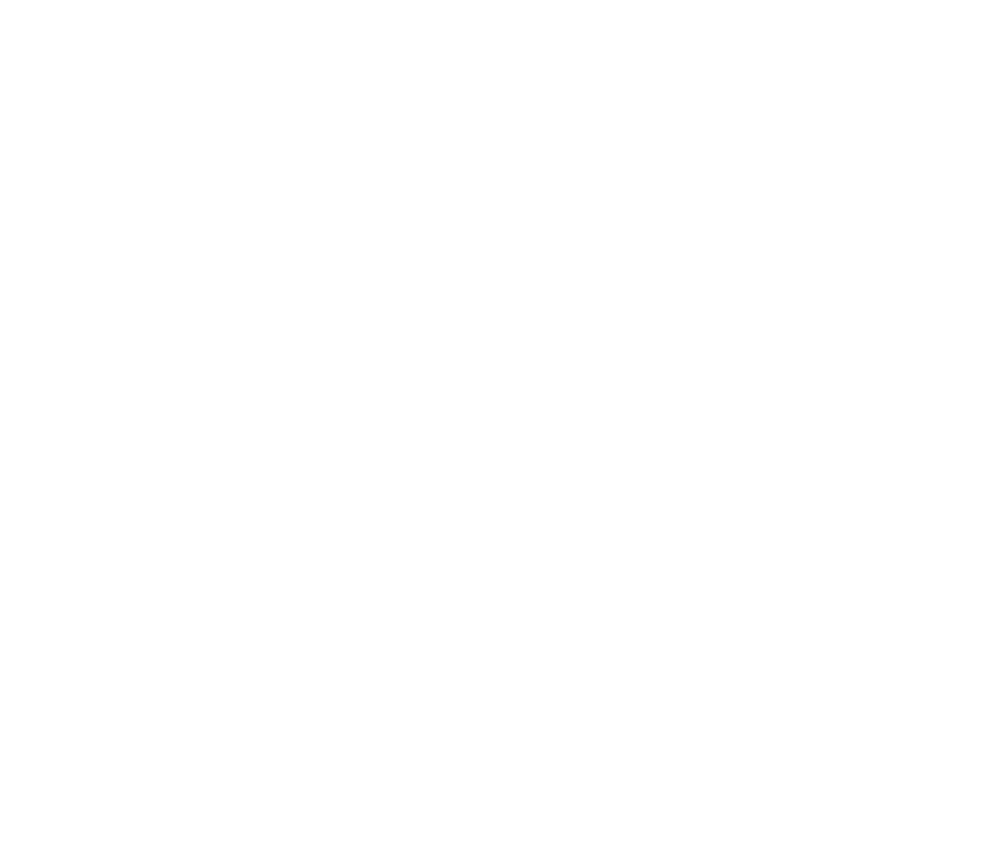
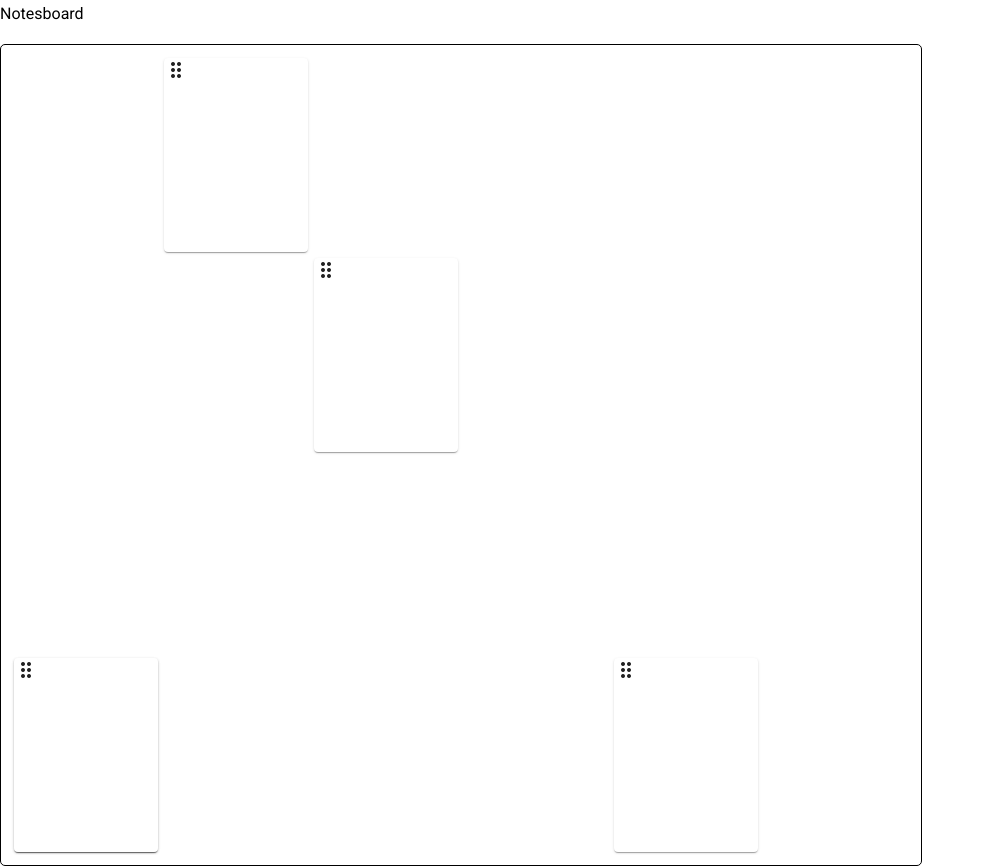
Before and after one commit to googleinterns/step257-2020, an Angular app in the folder sticknotes-frontend/: page /board-demo in a window 1280 px wide. Before the commit this address led to /. Shown: the whole page, without its empty margins (0-985 px from the left). Before the commit the page ends 800 px from the top, so only its background shows below. Built offline with nearby package versions, Linux system fonts and the light colour scheme.

Commit message:
Board with drag&drop notes

```diff
--- a/sticknotes-frontend/src/app/app-routing.module.ts
+++ b/sticknotes-frontend/src/app/app-routing.module.ts
@@ -4,7 +4,7 @@ import { BoardComponent } from './board/board.component';
 
 const routes: Routes = [
   {
-    path: 'board',
+    path: 'board-demo',
     component: BoardComponent
   }
 ];
--- a/sticknotes-frontend/src/app/board/board.component.css
+++ b/sticknotes-frontend/src/app/board/board.component.css
@@ -1,17 +1,33 @@
-.board {
+.board-wrapper {
   padding: 10px;
-  display: flex;
-  /* grid-template: repeat(5, 205px) / repeat(8, 155px); */
-  width: 1000px;
-  height: 700px;
-  overflow: scroll;
   border: 1px solid black;
   border-radius: 5px;
+  width: 900px;
+  height: 800px;
 }
 
-.note {
+.board {
+  overflow: scroll;
+  height: 100%;
+  width: 100%;
+  position: absolute;
+}
+
+.mat-card-wrapper {
+  height: 200px;
   width: 150px;
-  height: 200px;
-  background-color: aqua;
-  position: relative;
+  position: absolute;
+  display: flex;
+  justify-content: center;
+  align-items: center;
 }
+
+.mat-card {
+  height: 194px;
+  width: 144px;
+  padding: 0px;
+}
+
+.drag-handle {
+  cursor: move;
+}
--- a/sticknotes-frontend/src/app/board/board.component.html
+++ b/sticknotes-frontend/src/app/board/board.component.html
@@ -1,4 +1,13 @@
-<div class="board">
-  <div cdkDrag class="note">a</div>
-
+<h3>{{boardTitle}}</h3>
+<div class="board-wrapper">
+  <div class="board">
+    <div *ngFor="let note of notes; let i = index">
+      <div (cdkDragEnded)="onNoteDrop($event, note)" cdkDrag class="mat-card-wrapper"
+        [style]="'left:'+note.x + 'px;top:' + note.y + 'px'">
+        <mat-card>
+          <mat-icon cdkDragHandle class="drag-handle">drag_indicator</mat-icon>
+        </mat-card>
+      </div>
+    </div>
+  </div>
 </div>
--- a/sticknotes-frontend/src/app/board/board.component.ts
+++ b/sticknotes-frontend/src/app/board/board.component.ts
@@ -1,4 +1,8 @@
 import { Component, OnInit } from '@angular/core';
+import { CdkDragEnd } from '@angular/cdk/drag-drop';
+import { Vector2 } from '../utility/vector';
+import { getTranslateValues } from '../utility/util';
+import { Note } from '../interfaces';
 
 @Component({
   selector: 'app-board',
@@ -7,9 +11,68 @@ import { Component, OnInit } from '@angular/core';
 })
 export class BoardComponent implements OnInit {
 
+  public notes: Note[] = [];
+  public boardTitle = 'Notesboard';
+  public readonly BOARD_WIDTH = 6;
+  public readonly BOARD_HEIGHT = 4;
   constructor() { }
 
   ngOnInit(): void {
+    // generate mock notes
+    for (let i = 0; i < 5; ++i) {
+      this.notes.push({
+        x: this.getRandomInt(6) * 150,
+        y: this.getRandomInt(4) * 200,
+        translateX: 0,
+        translateY: 0
+      });
+    }
   }
 
+  // returns a random int in the range [0, max)
+  private getRandomInt(max: number) {
+    return Math.floor(Math.random() * Math.floor(max));
+  }
+
+  // moves a note to a proper position after it was released
+  public onNoteDrop(cdkDragEnd: CdkDragEnd, note: Note) {
+    const elementRef = cdkDragEnd.source.element.nativeElement;
+    const curTranslate = getTranslateValues(elementRef);
+    note.translateX = curTranslate.x;
+    note.translateY = curTranslate.y;
+    const x = note.x + note.translateX;
+    const y = note.y + note.translateY;
+    const vectors = [];
+    // get the list of all possibly correct positions of the note
+    for (let i = 0; i < this.BOARD_WIDTH; ++i) {
+      for (let j = 0; j < this.BOARD_HEIGHT; ++j) {
+        vectors.push(new Vector2(i * 150, j * 200));
+      }
+    }
+    // exclude already taken positions
+    const epsilon = 1;
+    this.notes.forEach(note => {
+      const notePosition = new Vector2(note.x + note.translateX, note.y + note.translateY);
+      // allow some margin of error, so distance shouldn't be exactly equal
+      const taken = vectors.find((v: Vector2) => v.distanceTo(notePosition) <= epsilon);
+      if (taken) {
+        const indexOfTaken = vectors.indexOf(taken);
+        vectors.splice(indexOfTaken, 1);
+      }
+    });
+    // find the shortest vector which is going to be the closest correct note position
+    let minDistanceVector = vectors[0];
+    const curDragPos = new Vector2(x, y);
+    for (const v of vectors) {
+      // calculate distance to the point, find the vector with the minimal distance to the point
+      if (curDragPos.distanceTo(v) < curDragPos.distanceTo(minDistanceVector)) {
+        minDistanceVector = v;
+      }
+    }
+    // apply new transformation
+    note.translateX += (minDistanceVector.x - x);
+    note.translateY += (minDistanceVector.y - y);
+    const transform = `translate3d(${note.translateX}px, ${note.translateY}px, 0)`;
+    elementRef.style.transform = transform;
+  }
 }
--- /dev/null
+++ b/sticknotes-frontend/src/app/interfaces.ts
@@ -0,0 +1,6 @@
+export interface Note {
+  x: number;
+  y: number;
+  translateX: number;
+  translateY: number;
+}
--- /dev/null
+++ b/sticknotes-frontend/src/app/utility/util.ts
@@ -0,0 +1,25 @@
+import { Vector2 } from './vector';
+
+export function getTranslateValues(element: HTMLElement): Vector2 {
+  const style = window.getComputedStyle(element)
+  const matrix = style.transform || style.webkitTransform;
+
+  // No transform property. Simply return 0 values.
+  if (matrix === 'none') {
+    return new Vector2(0, 0);
+  }
+
+  // Can either be 2d or 3d transform
+  const matrixType = matrix.includes('3d') ? '3d' : '2d'
+  const matrixValues = matrix.match(/matrix.*\((.+)\)/)[1].split(', ')
+
+  if (matrixType === '2d') {
+    return new Vector2(Number(matrixValues[4]), Number(matrixValues[5]));
+  }
+
+  // 3d matrices have 16 values
+  // The 13th, 14th, and 15th values are X, Y, and Z
+  if (matrixType === '3d') {
+    return new Vector2(Number(matrixValues[12]), Number(matrixValues[13]));
+  }
+}
--- /dev/null
+++ b/sticknotes-frontend/src/app/utility/vector.ts
@@ -0,0 +1,13 @@
+export class Vector2 {
+  public x: number;
+  public y: number;
+
+  constructor(x: number, y: number) {
+    this.x = x;
+    this.y = y;
+  }
+
+  public distanceTo(other: Vector2): number {
+    return Math.sqrt((this.x - other.x) * (this.x - other.x) + (this.y - other.y) * (this.y - other.y));
+  }
+}
```
Also changed, not shown: sticknotes-frontend/src/app/app.module.ts (+8 -2 lines).
